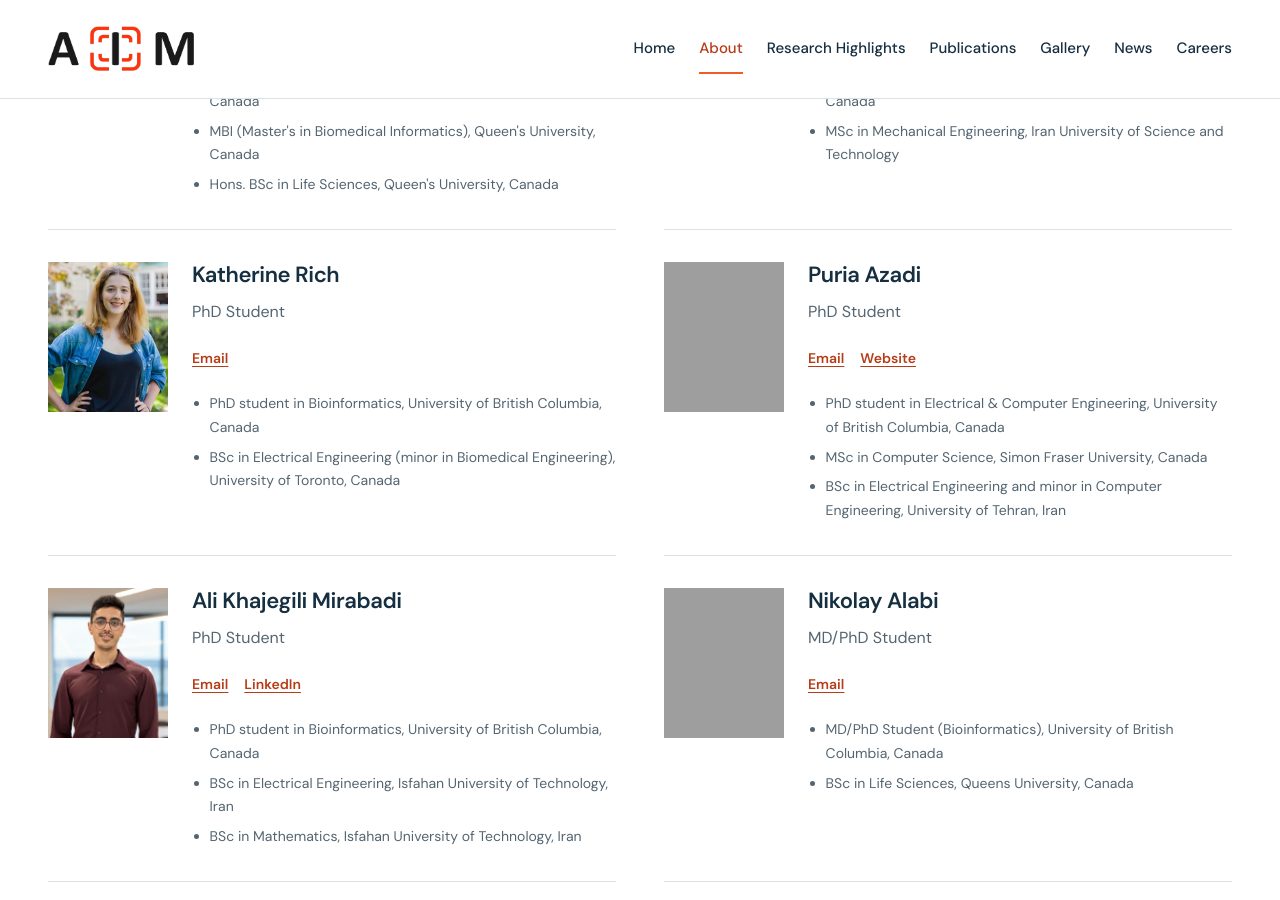
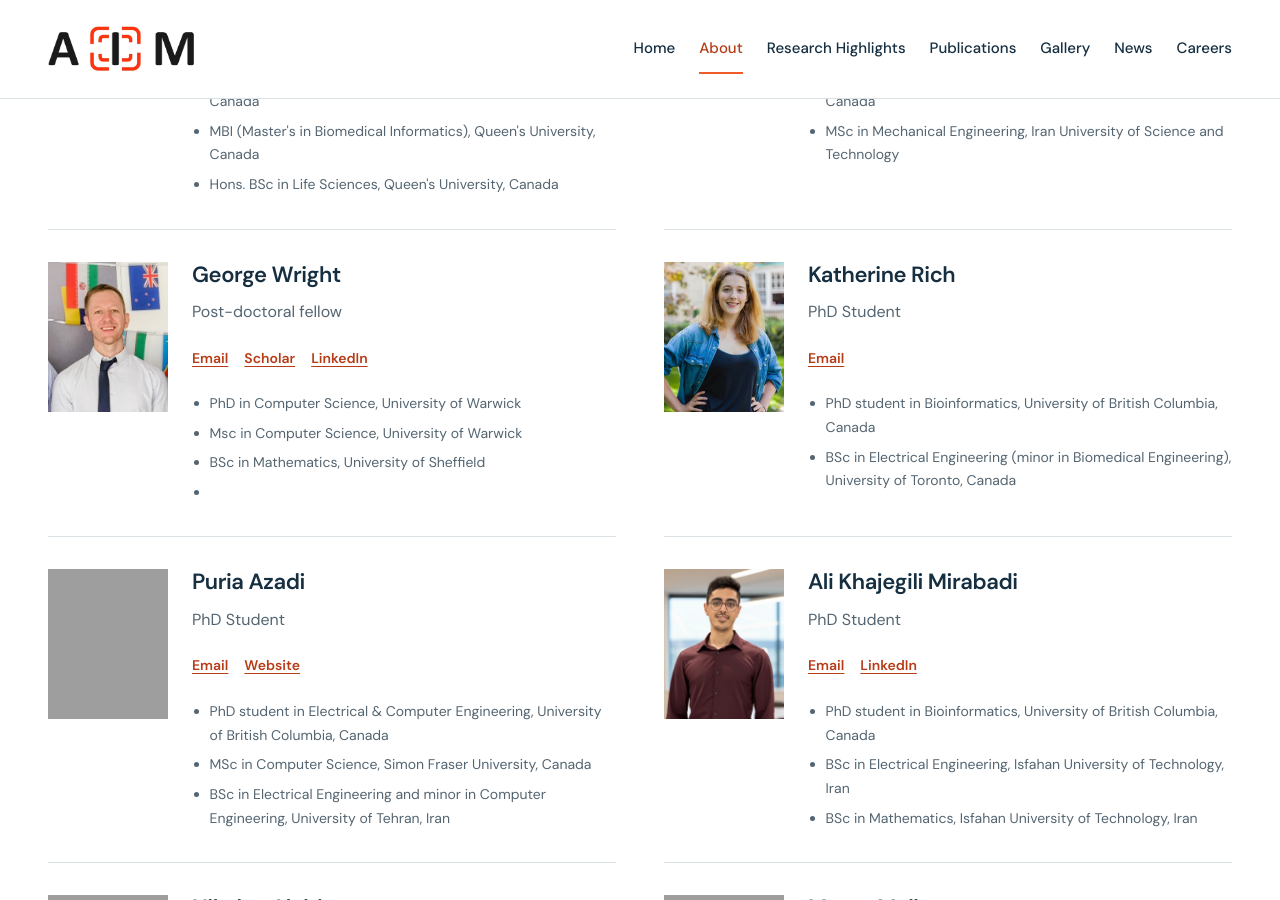
Before and after one commit to AIMLab-UBC/AIMLab-UBC.github.io, a Jekyll site: the page built from _pages/team.md, in a window 1280 px wide and 900 px high, scrolled down 1555 px. Built offline with Jekyll 4.4.1, drawn with Linux system fonts in a browser that asks for light colours; nearby versions of some CDN libraries; grey boxes are pictures that could not be loaded.

Commit message:
Update team_members.yml

```diff
--- a/_data/team_members.yml
+++ b/_data/team_members.yml
@@ -104,6 +104,22 @@
   education2: MSc in Mechanical Engineering, Iran University of Science and Technology
   alumni: 0
 
+- name: George Wright
+  photo: George.jpg
+  info: Post-doctoral fellow
+  email: mailto:george.wright@ubc.ca
+  website: 0
+  github: 0
+  twitter: 0
+  linkedin: https://uk.linkedin.com/in/george-wright-3209ba51
+  google_scholar: https://scholar.google.com/citations?user=TCboQ3UAAAAJ&hl=en
+  number_educ: 4
+  education1: PhD in Computer Science, University of Warwick
+  education2: Msc in Computer Science, University of Warwick
+  education3: BSc in Computer Science, Open University
+  education3: BSc in Mathematics, University of Sheffield
+  alumni: 0
+
 # Sept 2020
 - name: Katherine Rich
   photo: katheriner.jpg
@@ -168,7 +184,7 @@
 
 # Jan 2023
 - name: Mayur Mallya
-  photo: Mayur-v2.jpg
+  photo: mayur.png
   info: PhD Student
   email: mailto:mmallya@student.ubc.ca
   website: https://mayurmallya.github.io
```
